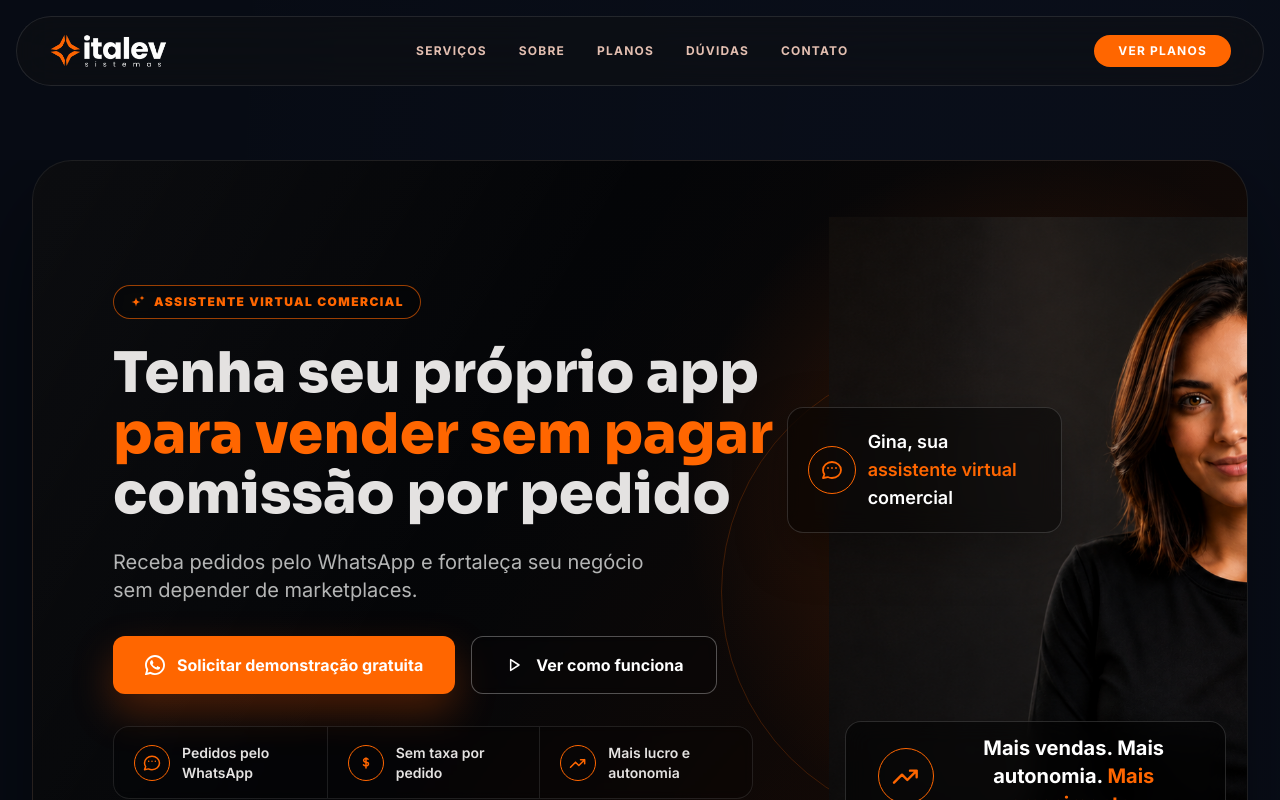
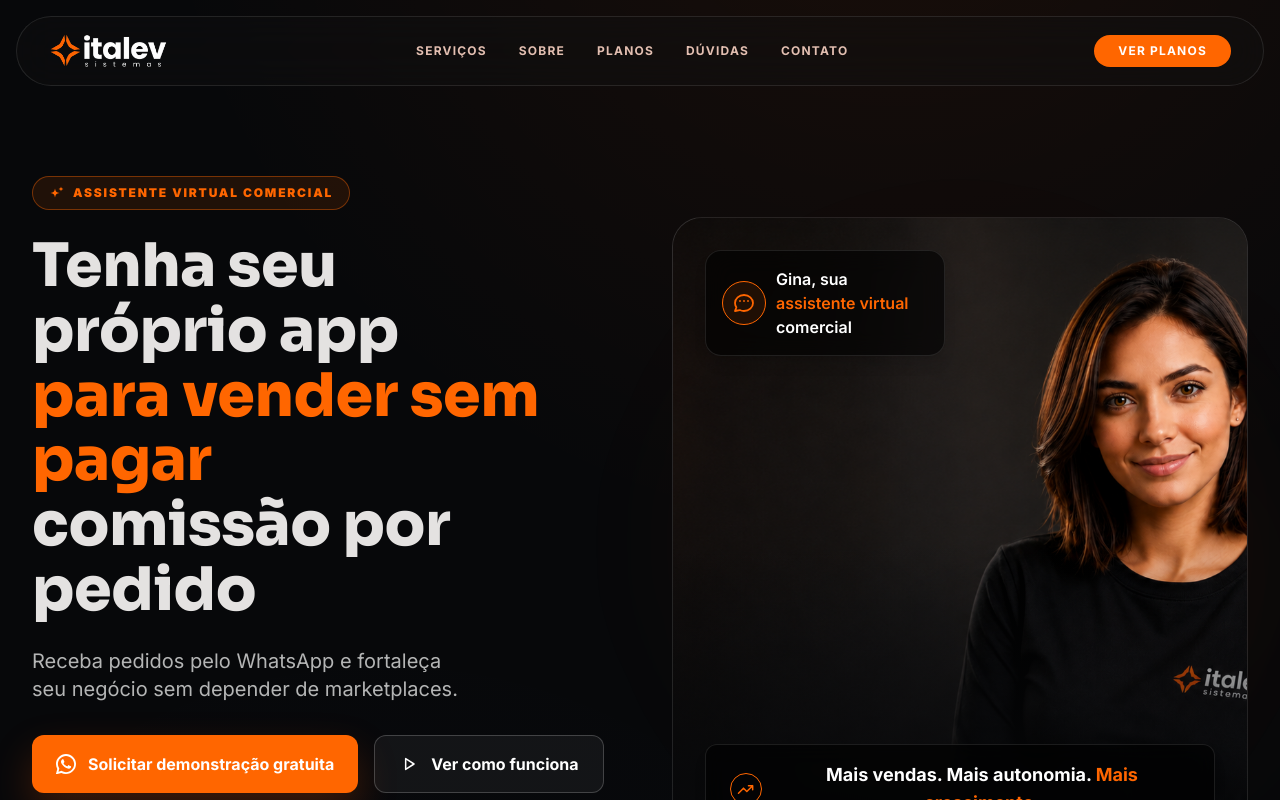
Before and after one commit to alle77fm/paginaitalev, a Next.js app: page / in a window 1280 px wide. Shown: the top 800 px of the page. Built offline with nearby package versions, Linux system fonts and the light colour scheme.

Commit message:
Ajusta composicao ampla da hero

```diff
--- a/app/page.tsx
+++ b/app/page.tsx
@@ -140,54 +140,55 @@ export default function HomePage() {
 
       <Header />
 
-      <main className="relative pt-32 md:pt-40">
+      <main className="relative pt-0">
         {/* ── HERO ─────────────────────────────────────────── */}
-        <section className="relative mb-section-gap-mobile w-full overflow-hidden px-margin-mobile md:mb-section-gap-desktop md:px-6 lg:px-8">
-          <div className="relative mx-auto max-w-[1480px] overflow-hidden rounded-[34px] border border-white/10 bg-[radial-gradient(circle_at_82%_44%,rgba(255,90,0,0.2),transparent_32%),linear-gradient(135deg,#020306_0%,#050608_48%,#100704_100%)] px-5 pb-0 pt-8 shadow-[0_34px_120px_rgba(0,0,0,0.46)] md:rounded-[40px] md:px-14 md:py-14 lg:px-18 xl:px-20">
-            <div className="absolute inset-0 bg-[linear-gradient(120deg,rgba(255,255,255,0.04)_0%,transparent_38%,rgba(255,90,0,0.06)_100%)]" />
-            <div className="absolute -left-24 bottom-20 h-[320px] w-[320px] rounded-full border border-primary-container/20 md:left-auto md:right-14 md:bottom-24 md:h-[470px] md:w-[470px]" />
-            <div className="absolute right-20 top-40 hidden grid-cols-5 gap-2 opacity-70 md:grid" aria-hidden="true">
-              {Array.from({ length: 25 }).map((_, i) => (
-                <span key={i} className="h-1 w-1 rounded-full bg-primary-container/70" />
-              ))}
-            </div>
-            <div className="absolute inset-x-0 bottom-0 h-56 bg-gradient-to-t from-black/78 to-transparent md:hidden" />
+        <section className="relative w-full overflow-hidden bg-[#07080a] border-b border-white/5 pt-32 pb-16 md:pt-40 md:pb-24 lg:pt-44 mb-section-gap-mobile md:mb-section-gap-desktop">
+          {/* Efeitos de gradiente ambientais de fundo */}
+          <div className="absolute inset-0 bg-[radial-gradient(circle_at_70%_-20%,rgba(255,90,0,0.08),transparent_50%)] pointer-events-none" />
+          <div className="absolute inset-0 bg-[radial-gradient(circle_at_30%_120%,rgba(79,124,255,0.02),transparent_40%)] pointer-events-none" />
 
-            <div className="relative z-10 grid min-h-[780px] grid-cols-1 md:min-h-[640px] md:grid-cols-[0.82fr_1.18fr] md:items-center md:gap-8 lg:gap-14">
-              <div className="relative z-20 pb-[440px] md:flex md:min-h-[540px] md:flex-col md:justify-center md:pb-0">
-                <div className="mb-6 inline-flex w-fit items-center gap-2 rounded-full border border-primary-container/60 bg-black/25 px-4 py-2 text-primary-container backdrop-blur-sm">
+          <div className="mx-auto max-w-[1440px] px-margin-mobile md:px-gutter relative z-10">
+            <div className="grid grid-cols-1 md:grid-cols-2 gap-12 md:gap-8 lg:gap-16 items-center">
+
+              {/* Coluna Esquerda: Informações e Ações */}
+              <div className="flex flex-col items-center md:items-start text-center md:text-left z-20">
+                {/* Selo Pequeno */}
+                <div className="mb-6 inline-flex items-center gap-2 rounded-full border border-primary-container/40 bg-primary-container/10 px-4 py-2 text-primary-container">
                   <svg className="h-4 w-4" fill="currentColor" viewBox="0 0 24 24" aria-hidden="true">
                     <path d="M9.813 15.904L9 18.75l-.813-2.846a4.5 4.5 0 00-3.09-3.09L2.25 12l2.846-.813a4.5 4.5 0 003.09-3.09L9 5.25l.813 2.846a4.5 4.5 0 003.09 3.09L15.75 12l-2.847.813a4.5 4.5 0 00-3.09 3.09zM18.259 8.715L18 9.75l-.259-1.035a3.375 3.375 0 00-2.455-2.456L14.25 6l1.036-.259a3.375 3.375 0 002.455-2.456L18 2.25l.259 1.035a3.375 3.375 0 002.456 2.456L21.75 6l-1.035.259a3.375 3.375 0 00-2.456 2.456z" />
                   </svg>
-                  <span className="text-[11px] font-black uppercase tracking-[0.12em] md:text-xs">
-                    Assistente virtual comercial
+                  <span className="text-[11px] font-black uppercase tracking-[0.15em] md:text-xs">
+                    ASSISTENTE VIRTUAL COMERCIAL
                   </span>
                 </div>
 
-                <h1 className="mb-6 max-w-[700px] font-sora text-[31px] font-black leading-[1.07] text-on-surface min-[390px]:text-[35px] md:text-[49px] md:leading-[1.08] lg:text-[56px]">
-                  <span className="block md:hidden">
-                    Tenha seu app próprio
-                    <span className="mt-2 block text-primary-container">
-                      para vender sem pagar comissão
+                {/* Título Forte e Equilibrado */}
+                <h1 className="mb-6 font-sora text-on-surface font-black leading-[1.1] tracking-tight text-balance">
+                  {/* Mobile Layout */}
+                  <span className="block md:hidden text-3xl sm:text-4xl">
+                    Tenha seu app próprio <br />
+                    <span className="text-primary-container">para vender sem pagar</span> comissão
                   </span>
-                  </span>
-                  <span className="hidden md:block">
-                    <span className="block whitespace-nowrap">Tenha seu próprio app</span>
-                    <span className="block whitespace-nowrap text-primary-container">para vender sem pagar</span>
-                    <span className="block whitespace-nowrap">comissão por pedido</span>
+                  {/* Desktop Layout */}
+                  <span className="hidden md:block text-[44px] lg:text-[54px] xl:text-[60px] leading-[1.08]">
+                    Tenha seu próprio app <br />
+                    <span className="text-primary-container">para vender sem pagar</span> <br />
+                    comissão por pedido
                   </span>
                 </h1>
 
-                <p className="mb-8 max-w-[540px] text-base leading-relaxed text-on-secondary-container min-[390px]:text-lg md:text-xl">
+                {/* Subtítulo */}
+                <p className="mb-8 max-w-[540px] text-base leading-relaxed text-on-secondary-container sm:text-lg md:text-xl text-balance">
                   Receba pedidos pelo WhatsApp e fortaleça seu negócio sem depender de marketplaces.
                 </p>
 
-                <div className="flex flex-col gap-4 sm:flex-row">
+                {/* Botões de Ação */}
+                <div className="flex flex-col sm:flex-row gap-4 w-full sm:w-auto">
                   <a
                     href={demoHref}
                     target="_blank"
                     rel="noopener noreferrer"
-                    className="inline-flex min-h-[56px] items-center justify-center gap-3 rounded-xl bg-primary-container px-5 py-4 text-sm font-bold text-white shadow-[0_18px_40px_rgba(255,90,0,0.28)] transition-all active:scale-[0.98] min-[390px]:text-base md:min-w-[310px] md:px-8"
+                    className="inline-flex min-h-[56px] items-center justify-center gap-3 rounded-xl bg-primary-container px-6 py-4 text-sm font-bold text-white shadow-[0_18px_40px_rgba(255,90,0,0.22)] transition-all hover:bg-primary-container/90 active:scale-[0.98] sm:text-base md:min-w-[280px]"
                   >
                     <svg xmlns="http://www.w3.org/2000/svg" viewBox="0 0 24 24" fill="currentColor" className="h-5 w-5 shrink-0" aria-hidden="true">
                       <path d="M17.472 14.382c-.297-.149-1.758-.867-2.03-.967-.273-.099-.471-.148-.67.15-.197.297-.767.966-.94 1.164-.173.199-.347.223-.644.075-.297-.15-1.255-.463-2.39-1.475-.883-.788-1.48-1.761-1.653-2.059-.173-.297-.018-.458.13-.606.134-.133.298-.347.446-.52.149-.174.198-.298.298-.497.099-.198.05-.371-.025-.52-.075-.149-.669-1.612-.916-2.207-.242-.579-.487-.5-.669-.51-.173-.008-.371-.01-.57-.01-.198 0-.52.074-.792.372-.272.297-1.04 1.016-1.04 2.479 0 1.462 1.065 2.875 1.213 3.074.149.198 2.096 3.2 5.077 4.487.709.306 1.262.489 1.694.625.712.227 1.36.195 1.871.118.571-.085 1.758-.719 2.006-1.413.248-.694.248-1.289.173-1.413-.074-.124-.272-.198-.57-.347z" />
@@ -197,7 +198,7 @@ export default function HomePage() {
                   </a>
                   <Link
                     href="/contato"
-                    className="inline-flex min-h-[56px] items-center justify-center gap-3 rounded-xl border border-white/30 bg-black/10 px-5 py-4 text-base font-bold text-white backdrop-blur-sm transition-all hover:bg-white/5 md:min-w-[240px] md:px-8"
+                    className="inline-flex min-h-[56px] items-center justify-center gap-3 rounded-xl border border-white/20 bg-white/5 px-6 py-4 text-sm font-bold text-white hover:bg-white/10 active:scale-[0.98] sm:text-base md:min-w-[200px]"
                   >
                     <svg className="h-5 w-5 shrink-0" fill="none" stroke="currentColor" strokeWidth="1.8" viewBox="0 0 24 24" aria-hidden="true">
                       <path strokeLinecap="round" strokeLinejoin="round" d="M8 5.5v13l10-6.5-10-6.5Z" />
@@ -206,67 +207,87 @@ export default function HomePage() {
                   </Link>
                 </div>
 
-                <div className="mt-8 hidden max-w-[640px] grid-cols-3 overflow-hidden rounded-2xl border border-white/10 bg-black/20 backdrop-blur-sm md:grid">
+                {/* Barra de Benefícios (Apenas Desktop) */}
+                <div className="mt-12 hidden w-full max-w-[560px] grid-cols-3 overflow-hidden rounded-2xl border border-white/5 bg-white/[0.02] backdrop-blur-sm md:grid">
                   {[
                     { label: 'Pedidos pelo WhatsApp', icon: 'M8 10h.01M12 10h.01M16 10h.01M21 12c0 4.418-4.03 8-9 8a9.86 9.86 0 01-4.255-.949L3 20l1.395-3.72C3.511 15.042 3 13.574 3 12c0-4.418 4.03-8 9-8s9 3.582 9 8Z' },
                     { label: 'Sem taxa por pedido', icon: 'M12 6v12m-3-3.818.879.659c1.171.879 3.07.879 4.242 0 1.172-.879 1.172-2.303 0-3.182C13.536 11.219 12.768 11 12 11c-.725 0-1.45-.22-2.003-.659-1.106-.879-1.106-2.303 0-3.182 1.106-.879 2.9-.879 4.006 0l.415.33' },
                     { label: 'Mais lucro e autonomia', icon: 'M3 17l6-6 4 4 7-7m0 0h-5m5 0v5' },
                   ].map((item, index) => (
-                    <div key={item.label} className={`flex items-center gap-3 px-5 py-4 ${index > 0 ? 'border-l border-white/10' : ''}`}>
-                      <span className="flex h-9 w-9 shrink-0 items-center justify-center rounded-full border border-primary-container text-primary-container">
-                        <svg className="h-5 w-5" fill="none" stroke="currentColor" strokeWidth="1.8" viewBox="0 0 24 24" aria-hidden="true">
+                    <div key={item.label} className={`flex items-center gap-3 px-4 py-4 ${index > 0 ? 'border-l border-white/5' : ''}`}>
+                      <span className="flex h-8 w-8 shrink-0 items-center justify-center rounded-full border border-primary-container/60 text-primary-container">
+                        <svg className="h-4 w-4" fill="none" stroke="currentColor" strokeWidth="1.8" viewBox="0 0 24 24" aria-hidden="true">
                           <path strokeLinecap="round" strokeLinejoin="round" d={item.icon} />
                         </svg>
                       </span>
-                      <span className="text-sm font-semibold leading-snug text-on-surface">{item.label}</span>
+                      <span className="text-xs font-semibold leading-snug text-on-surface">{item.label}</span>
                     </div>
                   ))}
                 </div>
               </div>
 
-              <div className="pointer-events-none absolute inset-x-0 bottom-0 z-10 h-[470px] md:relative md:inset-auto md:-mr-10 md:h-[650px] md:min-h-[650px] lg:-mr-16 xl:-mr-20">
-                <div className="absolute bottom-10 left-[4%] right-[7%] top-4 hidden rounded-[130px_130px_42px_42px] border border-primary-container/35 bg-[radial-gradient(circle_at_60%_28%,rgba(255,90,0,0.24),transparent_37%),linear-gradient(180deg,rgba(255,255,255,0.035),rgba(0,0,0,0.14))] md:block" />
+              {/* Coluna Direita: Composição Visual da Gina */}
+              <div className="relative w-full flex flex-col items-center md:items-end justify-center z-10 mt-12 md:mt-0">
+                {/* Glow de fundo e efeitos de luz laranja da marca */}
+                <div className="absolute inset-0 -z-10 bg-[radial-gradient(circle_at_50%_50%,rgba(255,90,0,0.12),transparent_60%)] filter blur-2xl pointer-events-none md:scale-125" />
+                <div className="absolute right-0 top-1/4 -z-10 h-[400px] w-[400px] rounded-full bg-primary-container/5 blur-[100px] pointer-events-none" />
+
+                {/* Container de Imagem brutalista controlado */}
+                <div className="relative w-full max-w-[500px] md:max-w-none h-[400px] sm:h-[500px] md:h-[550px] lg:h-[650px] overflow-hidden rounded-[30px] border border-white/10 bg-gradient-to-b from-white/5 to-transparent">
+                  {/* Gradiente inferior para mesclar imagem com fundo escuro */}
+                  <div className="absolute inset-0 bg-gradient-to-t from-[#07080a] via-transparent to-transparent z-10" />
+
+                  {/* Imagem Mobile */}
                   <Image
                     src="/gina-mobile.png"
                     alt="Gina, assistente virtual comercial da Italev Sistemas"
                     width={1122}
                     height={1402}
                     priority
-                  sizes="92vw"
-                  className="absolute inset-x-0 bottom-0 h-full w-full object-cover object-[58%_100%] md:hidden"
+                    sizes="(max-width: 768px) 90vw, 40vw"
+                    className="absolute inset-x-0 bottom-0 h-full w-full object-cover object-[58%_10%] md:hidden transition-all duration-500 hover:scale-[1.03]"
                   />
+
+                  {/* Imagem Desktop */}
                   <Image
                     src="/gina-desktop.png"
                     alt="Gina, assistente virtual comercial da Italev Sistemas"
                     width={1672}
                     height={941}
                     priority
-                  sizes="52vw"
-                  className="absolute inset-0 hidden h-full w-full object-cover object-[60%_50%] md:block"
+                    sizes="(min-width: 769px) 45vw, 10vw"
+                    className="absolute inset-0 hidden h-full w-full object-cover object-[62%_50%] md:block transition-all duration-500 hover:scale-[1.03]"
                   />
 
-                <div className="absolute left-4 top-20 max-w-[220px] rounded-2xl border border-white/15 bg-black/45 p-4 shadow-[0_18px_50px_rgba(0,0,0,0.35)] backdrop-blur-md md:left-[-42px] md:top-[190px] md:max-w-[275px] md:p-5">
-                  <div className="flex items-center gap-3">
-                    <span className="flex h-11 w-11 shrink-0 items-center justify-center rounded-full border border-primary-container text-primary-container md:h-12 md:w-12">
-                      <svg className="h-6 w-6" fill="none" stroke="currentColor" strokeWidth="1.8" viewBox="0 0 24 24" aria-hidden="true">
+                  {/* Card da Gina sobreposto */}
+                  <div className="absolute left-4 top-4 z-20 max-w-[210px] rounded-2xl border border-white/10 bg-black/60 p-3 shadow-lg backdrop-blur-md sm:left-6 sm:top-6 md:left-8 md:top-8 md:max-w-[240px] md:p-4">
+                    <div className="flex items-center gap-2.5">
+                      <span className="flex h-9 w-9 shrink-0 items-center justify-center rounded-full border border-primary-container bg-primary-container/10 text-primary-container md:h-11 md:w-11">
+                        <svg className="h-5 w-5 md:h-6 md:w-6" fill="none" stroke="currentColor" strokeWidth="1.8" viewBox="0 0 24 24" aria-hidden="true">
                           <path strokeLinecap="round" strokeLinejoin="round" d="M8 10h.01M12 10h.01M16 10h.01M21 12c0 4.418-4.03 8-9 8a9.86 9.86 0 01-4.255-.949L3 20l1.395-3.72C3.511 15.042 3 13.574 3 12c0-4.418 4.03-8 9-8s9 3.582 9 8Z" />
                         </svg>
                       </span>
-                    <p className="text-sm font-semibold leading-snug text-white md:text-lg">
+                      <p className="text-xs font-semibold leading-snug text-white sm:text-sm md:text-base">
                         Gina, sua <span className="text-primary-container">assistente virtual</span> comercial
                       </p>
                     </div>
                   </div>
 
-                <div className="absolute inset-x-4 bottom-5 rounded-2xl border border-white/15 bg-black/50 px-4 py-3 text-center text-sm font-bold text-white backdrop-blur-md md:left-[4%] md:right-[5%] md:bottom-9 md:flex md:min-h-[88px] md:items-center md:justify-center md:gap-5 md:px-8 md:text-xl">
-                  <span className="hidden h-14 w-14 shrink-0 items-center justify-center rounded-full border border-primary-container text-primary-container md:flex">
-                    <svg className="h-8 w-8" fill="none" stroke="currentColor" strokeWidth="1.8" viewBox="0 0 24 24" aria-hidden="true">
+                  {/* Faixa inferior */}
+                  <div className="absolute inset-x-4 bottom-4 z-20 rounded-xl border border-white/10 bg-black/60 px-4 py-3 text-center text-xs font-bold text-white shadow-lg backdrop-blur-md sm:bottom-6 sm:px-6 sm:text-sm md:bottom-8 md:left-8 md:right-8 md:py-4 md:text-base lg:text-lg">
+                    <div className="flex items-center justify-center gap-2 md:gap-3">
+                      <span className="hidden h-8 w-8 shrink-0 items-center justify-center rounded-full border border-primary-container text-primary-container sm:flex">
+                        <svg className="h-5 w-5" fill="none" stroke="currentColor" strokeWidth="1.8" viewBox="0 0 24 24" aria-hidden="true">
                           <path strokeLinecap="round" strokeLinejoin="round" d="M3 17l6-6 4 4 7-7m0 0h-5m5 0v5" />
                         </svg>
                       </span>
                       <span>Mais vendas. Mais autonomia. <span className="text-primary-container">Mais crescimento.</span></span>
                     </div>
                   </div>
+                </div>
+
+              </div>
+
             </div>
           </div>
         </section>
```
Lines whose indentation alone changed are shown as unchanged.
